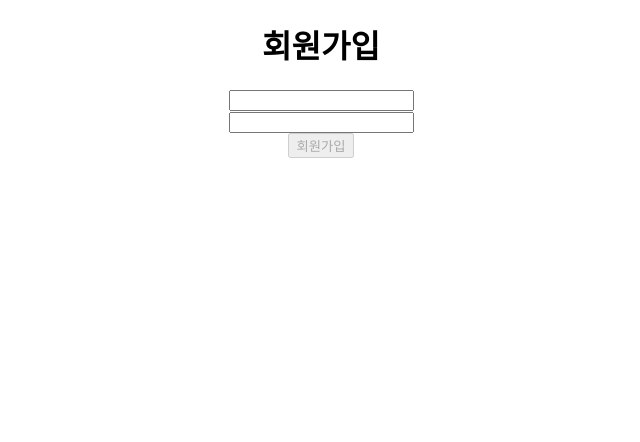
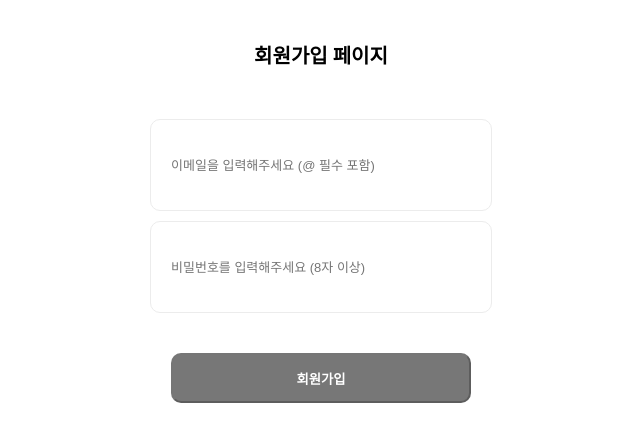
Before and after one commit to sol-pine/wanted-pre-onboarding-frontend, a React (Create React App) app: page /signup in a window 1280 px wide. Shown: the top 442 px of the page, without its empty margins (319-959 px from the left). Built offline with nearby package versions, Linux system fonts and the light colour scheme.

Commit message:
feat. 공통 컴포넌트 추출

```diff
--- /dev/null
+++ b/src/components/Button.jsx
@@ -0,0 +1,27 @@
+import React from 'react';
+import styled from "styled-components";
+
+const Button = (props) => {
+    return (
+        <MainButton {...props}>
+            {props.children}
+        </MainButton>
+    );
+};
+
+export default Button;
+
+const MainButton = styled.button`
+  width: 300px;
+  height: 50px;
+  padding: 20px;
+  background: ${props => props.disabled ? "#777777" : "#4461F2"};
+  box-shadow: ${props => props.disabled ? "none" : "0px 12px 21px 4px rgba(68, 97, 242, 0.15)"};
+  border-radius: 10px;
+  cursor:  ${props => props.disabled ? "default" : "pointer"};
+  display: flex;
+  align-items: center;
+  justify-content: center;
+  font-weight: 600;
+  color: #FFFFFF;
+`
--- /dev/null
+++ b/src/components/Input.jsx
@@ -0,0 +1,25 @@
+import React from 'react';
+import styled from "styled-components"
+
+const Input = (props) => {
+    return (<MainInput {...props}/>);
+};
+
+export default Input;
+
+const MainInput = styled.input`
+  width: 300px;
+  height: 50px;
+  border: 1px solid #ececec;
+  border-radius: 10px;
+  padding: 20px;
+  font-size: 13px;
+
+  :focus {
+    outline: none;
+    border: 1px solid #676767;
+  }
+  ::placeholder{
+    font-size: 13px;
+  }
+`
--- /dev/null
+++ b/src/components/TodoInput.jsx
@@ -0,0 +1,41 @@
+import React from 'react';
+import styled from "styled-components";
+
+const TodoInput = ({onChange, todo, handleCreate}) => {
+    return (
+        <InputWrapper>
+            <input data-testid="new-todo-input" type="text" onChange={onChange} value={todo} placeholder="할일을 입력해보세요"/>
+            <button data-testid="new-todo-add-button" onClick={handleCreate}>추가</button>
+        </InputWrapper>
+    );
+};
+
+export default TodoInput;
+
+const InputWrapper = styled.div`
+  width: 300px;
+  justify-content: center;
+  display: flex;
+  gap: 5px;
+
+  input {
+    width: 200px;
+    height: 30px;
+    border: 1px solid #676767;
+    font-size: 13px;
+    padding: 10px;
+
+    :focus {
+      outline: none;
+    }
+  }
+
+  button {
+    background: #4461F2;
+    padding: 0 10px;
+    font-size: 13px;
+    color: #FFFFFF;
+    border-radius: 3px;
+    cursor: pointer;
+  }
+`
--- /dev/null
+++ b/src/components/TodoItems.jsx
@@ -0,0 +1,88 @@
+import React, {useState} from 'react';
+import {deleteTodo, getTodos, updateTodo} from "../utils/apis";
+import styled from "styled-components";
+
+const TodoItems = ({todos, setTodos}) => {
+    const [newTodo, setNewTodo] = useState("");
+    const [editableId, setEditableId] = useState(0);
+
+    // 투두 삭제
+    const handleDelete = (id) => {
+        deleteTodo(id).then(() => getTodos().then((response) => setTodos(response.data)));
+    }
+
+    // 투두 수정
+    const handleUpdate = (id, todo, isCompleted) => {
+        updateTodo(id, todo, isCompleted).then(() => {
+            setEditableId(0)
+            getTodos().then((response) => setTodos(response.data))
+        });
+    }
+
+    return (
+        <ItemContainer>
+            {todos.map(({id, todo, isCompleted}) => (
+                <li key={id}>
+                    <label>
+                        <input type="checkbox" defaultChecked={isCompleted}
+                               onChange={() => handleUpdate(id, todo, !isCompleted)}/>
+                        {editableId === id ?
+                            <EditInput data-testid="modify-input" defaultValue={todo}
+                                   onChange={e => setNewTodo(e.target.value)}/> :
+                            <TodoText isCompleted={isCompleted}>{todo}</TodoText>}
+                    </label>
+                    {
+                        editableId === id ? <>
+                            <button data-testid="submit-button"
+                                    onClick={() => newTodo !== todo ? handleUpdate(id, newTodo, isCompleted) : setEditableId(0)}>제출
+                            </button>
+                            <button data-testid="cancel-button" onClick={() => setEditableId(0)}>취소
+                            </button>
+                        </> : <>
+                            <button data-testid="modify-button" onClick={() => setEditableId(id)}>수정</button>
+                            <button data-testid="delete-button" onClick={() => handleDelete(id)}>삭제</button>
+                        </>
+                    }
+
+                </li>
+            ))}
+        </ItemContainer>
+    );
+};
+
+export default TodoItems;
+
+const ItemContainer = styled.div`
+  width: 300px;
+  display:flex;
+  flex-direction: column;
+  align-items: center;
+  gap: 10px;
+
+  button{
+    background: #4461F2;
+    padding: 0 10px;
+    font-size: 13px;
+    color: #FFFFFF;
+    border-radius: 3px;
+    cursor: pointer;
+    margin-left: 10px;
+  }
+`
+
+const EditInput = styled.input`
+  margin-left: 10px;
+  width: 100px;
+  font-size:15px;
+  :focus{
+    outline: none;
+  }
+`
+
+const TodoText = styled.span`
+  display:inline-block;
+  margin-left: 10px;
+  width: 100px;
+  font-size:15px;
+  text-decoration: ${props => props.isCompleted ? "line-through" : "none"};
+`
--- a/src/pages/ListPage.jsx
+++ b/src/pages/ListPage.jsx
@@ -1,13 +1,14 @@
 import React, {useEffect, useState} from 'react';
 import {useNavigate} from "react-router-dom";
-import {createTodo, deleteTodo, getTodos, updateTodo} from "../utils/apis";
+import {createTodo, getTodos} from "../utils/apis";
+import styled from "styled-components";
+import TodoInput from "../components/TodoInput";
+import TodoItems from "../components/TodoItems";
 
 const ListPage = () => {
         const navigate = useNavigate();
         const [todo, setTodo] = useState("");
-        const [newTodo, setNewTodo] = useState("");
         const [todos, setTodos] = useState([]);
-        const [editableId, setEditableId] = useState(0);
         const token = localStorage.getItem("token");
 
         // 로그인 여부에 따른 리다이렉트 처리
@@ -28,55 +29,32 @@ const ListPage = () => {
             });
         }
 
-        // 투두 삭제
-        const handleDelete = (id) => {
-            deleteTodo(id).then(() => getTodos().then((response) => setTodos(response.data)));
-        }
-
-        // 투두 수정
-        const handleUpdate = (id, todo, isCompleted) => {
-            updateTodo(id, todo, isCompleted).then(() => {
-                setEditableId(0)
-                getTodos().then((response) => setTodos(response.data))
-            });
-        }
-
         return (
-            <>
-                <h1>TODO LIST</h1>
-                <input data-testid="new-todo-input" type="text" onChange={e => setTodo(e.target.value)} value={todo}/>
-                <button data-testid="new-todo-add-button" onClick={handleCreate}>추가</button>
+            <Container>
+                <Title>TODO LIST</Title>
+                <TodoInput  onChange={e => setTodo(e.target.value)} todo={todo} handleCreate={handleCreate}/>
                 <br/>
                 <br/>
                 <br/>
-                {todos.map(({id, todo, isCompleted}) => (
-                    <li key={id}>
-                        <label>
-                            <input type="checkbox" defaultChecked={isCompleted}
-                                   onChange={() => handleUpdate(id, todo, !isCompleted)}/>
-                            {editableId === id ?
-                                <input data-testid="modify-input" defaultValue={todo}
-                                       onChange={e => setNewTodo(e.target.value)}/> :
-                                <span>{todo}</span>}
-                        </label>
-                        {
-                            editableId === id ? <>
-                                <button data-testid="submit-button"
-                                        onClick={() => newTodo ? handleUpdate(id, newTodo, isCompleted) : setEditableId(0)}>제출
-                                </button>
-                                <button data-testid="cancel-button" onClick={() => setEditableId(0)}>취소
-                                </button>
-                            </> : <>
-                                <button data-testid="modify-button" onClick={() => setEditableId(id)}>수정</button>
-                                <button data-testid="delete-button" onClick={() => handleDelete(id)}>삭제</button>
-                            </>
-                        }
-
-                    </li>
-                ))}
-            </>
+                <TodoItems todos={todos} setTodos={setTodos}/>
+            </Container>
         );
     }
 ;
 
 export default ListPage;
+
+const Container = styled.div`
+  width: 300px;
+  margin: 0 auto;
+  display: flex;
+  flex-direction: column;
+  justify-content: center;
+  align-items: center;
+`
+
+const Title = styled.p`
+  font-size: 20px;
+  font-weight: 600;
+  margin: 40px;
+`
--- a/src/pages/SignInPage.jsx
+++ b/src/pages/SignInPage.jsx
@@ -1,6 +1,9 @@
 import React, {useEffect, useState} from 'react';
 import {signIn} from "../utils/apis";
 import {useNavigate} from "react-router-dom";
+import Input from "../components/Input";
+import styled from "styled-components";
+import Button from "../components/Button";
 
 const SignInPage = () => {
     const navigate = useNavigate();
@@ -34,19 +37,41 @@ const SignInPage = () => {
     }
 
     return (
-        <>
-            <h1>로그인</h1>
-            <input data-testid="email-input" type="text" onChange={(e) => setEmail(e.target.value)}/>
-            {email && !isEmailValid() ? <p>이메일 형식을 확인해주세요(@ 필수 포함)</p> : null}
+        <Container>
+            <Title>로그인 페이지</Title>
+            <Input data-testid="email-input" type="text" onChange={(e) => setEmail(e.target.value)}
+                   placeholder="이메일을 입력해주세요 (@ 필수 포함)"/>
+            {email && !isEmailValid() ? <ErrorMsg>이메일 형식을 확인해주세요</ErrorMsg> : null}
+            <Input data-testid="password-input" type="password" onChange={(e) => setPassword(e.target.value)}
+                   placeholder="비밀번호를 입력해주세요 (8자 이상)" isNotValid={password && !isPasswordValid()}
+                   message="비밀번호 형식을 확인해주세요"/>
             <br/>
-            <input data-testid="password-input" type="password" onChange={(e) => setPassword(e.target.value)}/>
-            {password && !isPasswordValid() ? <p>비밀번호 형식을 확인해주세요(8자 이상)</p> : null}
-            <br/>
-            <button data-testid="signin-button" onClick={handleSignIn} disabled={!isEmailValid() || !isPasswordValid()}>
+            <Button data-testid="signin-button"  onClick={handleSignIn} disabled={!isEmailValid() || !isPasswordValid()}>
                 로그인
-            </button>
-        </>
+            </Button>
+        </Container>
     );
 };
 
 export default SignInPage;
+
+const Container = styled.div`
+  width: 300px;
+  margin: 0 auto;
+  display: flex;
+  flex-direction: column;
+  justify-content: center;
+  align-items: center;
+  gap: 10px;
+`
+
+const Title = styled.p`
+  font-size: 20px;
+  font-weight: 600;
+  margin: 40px;
+`
+
+const ErrorMsg = styled.p`
+  font-size: 12px;
+  color: #4461F2;
+`
--- a/src/pages/SignUpPage.jsx
+++ b/src/pages/SignUpPage.jsx
@@ -1,6 +1,9 @@
 import React, {useEffect, useState} from 'react';
 import {signUp} from "../utils/apis";
 import {useNavigate} from "react-router-dom";
+import styled from "styled-components";
+import Input from "../components/Input";
+import Button from "../components/Button";
 
 const SignUpPage = () => {
     const navigate = useNavigate();
@@ -31,19 +34,42 @@ const SignUpPage = () => {
     }
 
     return (
-        <>
-            <h1>회원가입</h1>
-            <input data-testid="email-input" type="text" onChange={(e) => setEmail(e.target.value)}/>
-            {email && !isEmailValid() ? <p>이메일 형식을 확인해주세요(@ 필수 포함)</p> : null}
+        <Container>
+            <Title>회원가입 페이지</Title>
+            <Input data-testid="email-input" type="text" onChange={(e) => setEmail(e.target.value)}
+                   placeholder="이메일을 입력해주세요 (@ 필수 포함)"/>
+            {email && !isEmailValid() ? <ErrorMsg>이메일 형식을 확인해주세요</ErrorMsg> : null}
+            <Input data-testid="password-input" type="password" onChange={(e) => setPassword(e.target.value)}
+                   placeholder="비밀번호를 입력해주세요 (8자 이상)" isNotValid={password && !isPasswordValid()}
+                   message="비밀번호 형식을 확인해주세요"/>
             <br/>
-            <input data-testid="password-input" type="password" onChange={(e) => setPassword(e.target.value)}/>
-            {password && !isPasswordValid() ? <p>비밀번호 형식을 확인해주세요(8자 이상)</p> : null}
-            <br/>
-            <button data-testid="signup-button" onClick={handleSignUp} disabled={!isEmailValid() || !isPasswordValid()}>
+            <Button data-testid="signup-button"  onClick={handleSignUp}
+                    disabled={!isEmailValid() || !isPasswordValid()}>
                 회원가입
-            </button>
-        </>
+            </Button>
+        </Container>
     );
 };
 
 export default SignUpPage;
+
+const Container = styled.div`
+  width: 300px;
+  margin: 0 auto;
+  display: flex;
+  flex-direction: column;
+  justify-content: center;
+  align-items: center;
+  gap: 10px;
+`
+
+const Title = styled.p`
+  font-size: 20px;
+  font-weight: 600;
+  margin: 40px;
+`
+
+const ErrorMsg = styled.p`
+  font-size: 12px;
+  color: #4461F2;
+`
```
